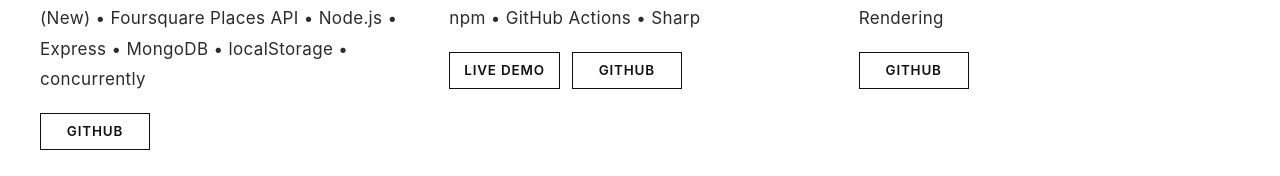
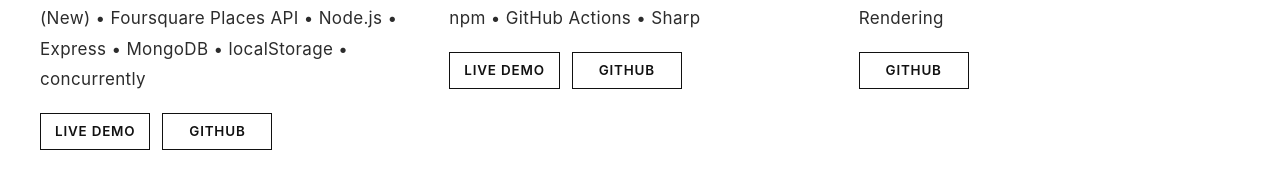
Before and after one commit to MykeRam/Mykes-Photog, a React (Vite) app in the folder client/: page / in a window 1280 px wide. Shown: the part 3587-3763 px from the top of the page. Built offline with nearby package versions, Linux system fonts and the light colour scheme; grey boxes are pictures that could not be loaded; the HTML template or start-up script is replaced by a standard one.

Commit message:
Add live demo link to NYC Photo Lab Finder

```diff
--- a/client/src/components/Coding/Coding.jsx
+++ b/client/src/components/Coding/Coding.jsx
@@ -20,6 +20,7 @@ const projectCards = [
     imageSrc: nycPhotoLabFinderPreviewSrc,
     imageAlt: 'Screenshot of the NYC Photo Lab Finder application',
     imageLabel: 'NYC Photo Lab Finder',
+    liveHref: 'https://mykeram.github.io/Photo-Lab-Finder/',
     githubHref: 'https://github.com/MykeRam/Photo-Lab-Finder'
   },
   {
```
